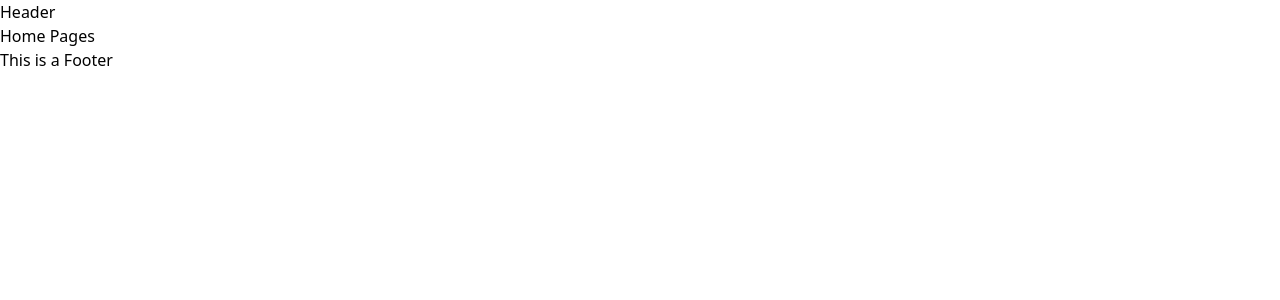
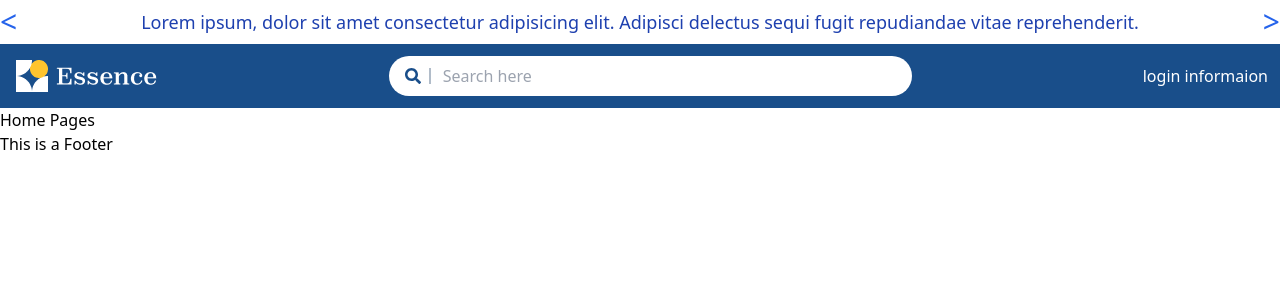
Before and after one commit to yasin2514/essence, a React (Vite) app: page / in a window 1280 px wide. Shown: the top 300 px of the page. Built offline with nearby package versions, Linux system fonts and the light colour scheme.

Commit message:
searchbar done

```diff
--- a/package.json
+++ b/package.json
@@ -14,8 +14,11 @@
     "match-sorter": "^6.3.4",
     "react": "^18.2.0",
     "react-dom": "^18.2.0",
+    "react-icons": "^5.1.0",
+    "react-responsive-carousel": "^3.2.23",
     "react-router-dom": "^6.22.3",
-    "sort-by": "^1.2.0"
+    "sort-by": "^1.2.0",
+    "swiper": "^11.1.1"
   },
   "devDependencies": {
     "@types/react": "^18.2.66",
--- /dev/null
+++ b/src/Components/Carousel/Carousel.jsx
@@ -0,0 +1,52 @@
+import { useState } from "react";
+
+const CarouselText = ({ items }) => {
+  const [currentIndex, setCurrentIndex] = useState(0);
+
+  const goToNextSlide = () => {
+    setCurrentIndex((prevIndex) =>
+      prevIndex === items.length - 1 ? 0 : prevIndex + 1
+    );
+  };
+
+  const goToPrevSlide = () => {
+    setCurrentIndex((prevIndex) =>
+      prevIndex === 0 ? items.length - 1 : prevIndex - 1
+    );
+  };
+
+  return (
+    <div className="relative w-screen">
+      <button
+        className="absolute left-0  top-1/2 transform -translate-y-1/2 text-blue-600 text-3xl fw-bolder"
+        onClick={goToPrevSlide}
+      >
+        &lt;
+      </button>
+      <div className="flex justify-start items-center">
+        <div className="mx-auto">{items[currentIndex]}</div>
+      </div>
+      <button
+        className="absolute right-0 top-1/2 transform -translate-y-1/2 text-blue-600 text-3xl fw-bolder"
+        onClick={goToNextSlide}
+      >
+        &gt;
+      </button>
+    </div>
+  );
+};
+
+const Carousel = () => {
+  const items = [
+    "Lorem ipsum, dolor sit amet consectetur adipisicing elit. Adipisci delectus sequi fugit repudiandae vitae reprehenderit.",
+    "Lorem ipsum dolor sit amet, consectetur adipisicing elit. Iusto, at.",
+    "Lorem ipsum dolor sit amet consectetur, adipisicing elit. Deserunt magnam inventore minima placeat!",
+  ];
+  return (
+    <div className="flex justify-center items-center bg-white max-w-screen-xl mx-auto text-blue-800 text-lg fw-bold py-2">
+      <CarouselText items={items} />
+    </div>
+  );
+};
+
+export default Carousel;
--- /dev/null
+++ b/src/Components/Header/Header.jsx
@@ -0,0 +1,13 @@
+import Carousel from "../Carousel/Carousel";
+import Navbar from "../Navbar/Navbar";
+
+const Header = () => {
+  return (
+    <>
+    <Carousel></Carousel>
+    <Navbar></Navbar>
+    </>
+  );
+};
+
+export default Header;
--- /dev/null
+++ b/src/Components/Navbar/Navbar.jsx
@@ -0,0 +1,31 @@
+import logo from "../../assets/logo.png";
+import { FaSearch } from "react-icons/fa";
+
+const Navbar = () => {
+  return (
+    <main className="bg-[#194e8a] text-white p-3">
+      <section className="flex justify-between max-w-screen-xl mx-auto items-center">
+        <div>
+          <img src={logo} alt="" />
+        </div>
+        <div className="bg-white w-5/12 py-2 px-4 rounded-full flex items-center gap-3">
+          <div className="pr-2 border-e-2 border-[#b1bcc9]">
+            <FaSearch className="text-[#194e8a]" />
+          </div>
+          <form className="bg-white w-full border-0 text-black">
+            <input
+              type="text"
+              name=""
+              id=""
+              placeholder="Search here"
+              className="w-full border-none focus:outline-none"
+            />
+          </form>
+        </div>
+        <div>login informaion</div>
+      </section>
+    </main>
+  );
+};
+
+export default Navbar;
--- a/src/Layout/Main.jsx
+++ b/src/Layout/Main.jsx
@@ -1,6 +1,6 @@
 import { Outlet } from "react-router-dom";
-import Footer from "../Pages/Footer/Footer";
-import Header from "../Pages/Header/Header";
+import Footer from "../Components/Footer/Footer";
+import Header from "../Components/Header/Header";
 
 const Main = () => {
   return (
--- a/src/Pages/Header/Header.jsx
+++ /dev/null
@@ -1,7 +0,0 @@
-import React from "react";
-
-const Header = () => {
-  return <div>Header</div>;
-};
-
-export default Header;
--- a/src/Pages/Navbar/Navbar.jsx
+++ /dev/null
@@ -1,7 +0,0 @@
-import React from "react";
-
-const Navbar = () => {
-  return <div>navbar</div>;
-};
-
-export default Navbar;
```
Also changed, not shown: .eslintrc.cjs, src/Components/Footer/Footer.jsx (renamed from src/Pages/Footer/Footer.jsx), 1 other file (tests, documents, lock files or other folders).
